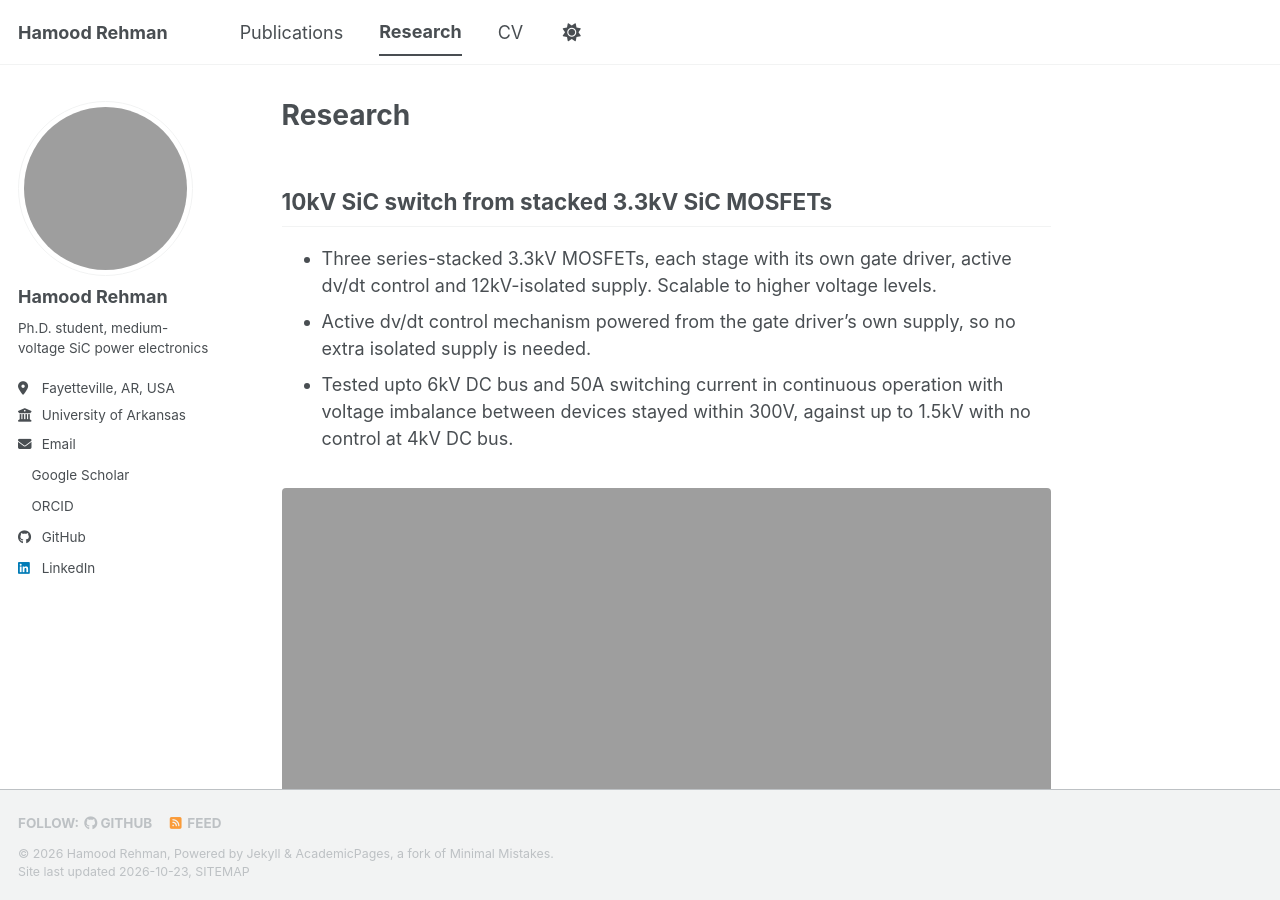
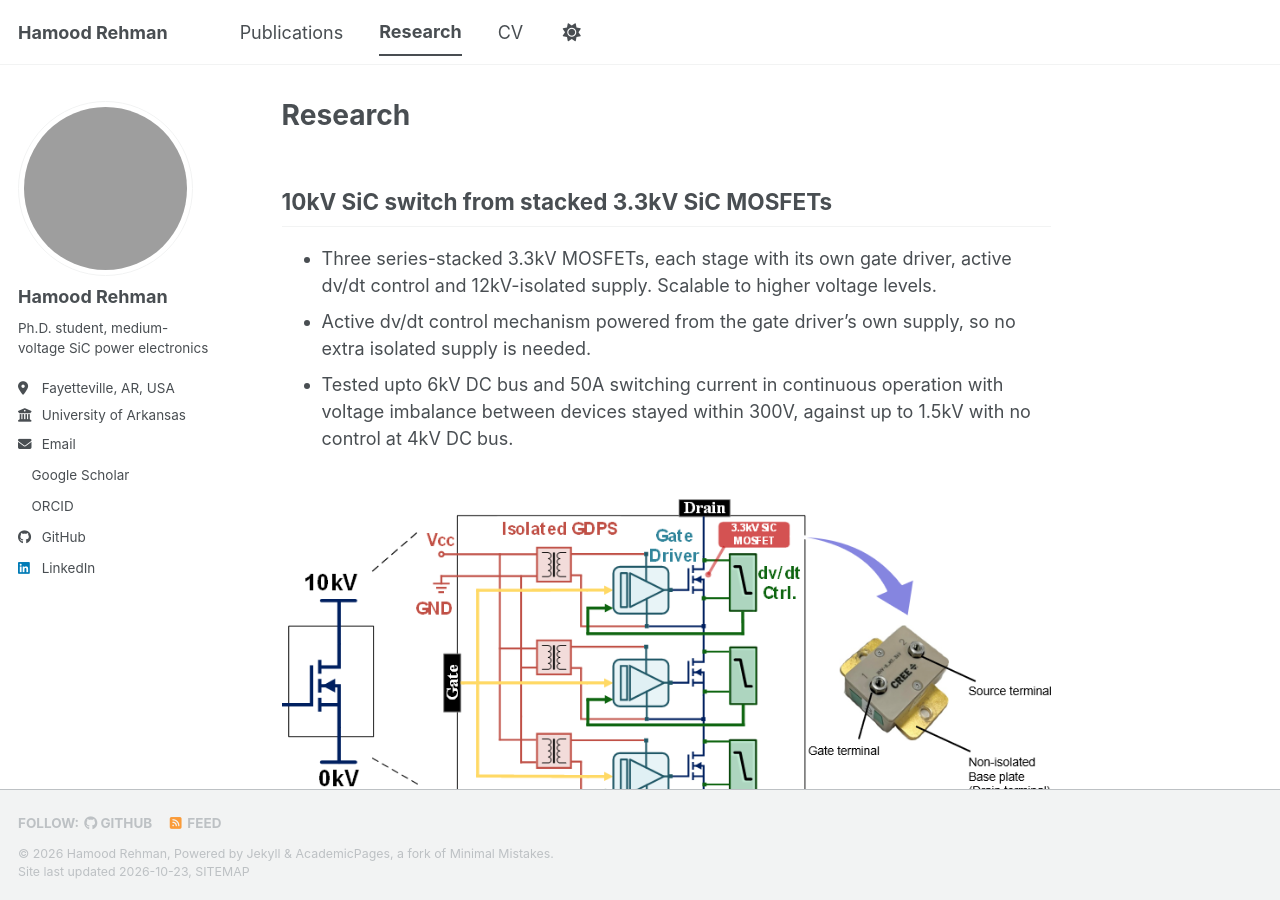
Before and after one commit to hamood-rehman/hamood-rehman.github.io, a Jekyll site: the page built from _pages/research.md, in a window 1280 px wide and 900 px high. Built offline with Jekyll 4.4.1, drawn with Linux system fonts in a browser that asks for light colours; a style sheet for code colours, icons or effects is not loaded; grey boxes are pictures that could not be loaded.

Commit message:
Update research.md

```diff
--- a/_pages/research.md
+++ b/_pages/research.md
@@ -14,7 +14,7 @@ author_profile: true
 - Tested upto 6kV DC bus and 50A switching current in continuous operation with voltage imbalance between devices stayed within 300V, against up to 1.5kV with no control at 4kV DC bus.
 
 <figure>
-  <img src="{{ base_path }}/images/research/10kv SiC switch Architecture.emf" alt="Block diagram of the series-stacked SiC switch and its per-stage voltage-balancing loop">
+  <img src="{{ base_path }}/images/research/10kv SiC switch Architecture.png" alt="Block diagram of the series-stacked SiC switch and its per-stage voltage-balancing loop">
 </figure>
 
 ## Which device mismatches actually cause voltage imbalance?
```
